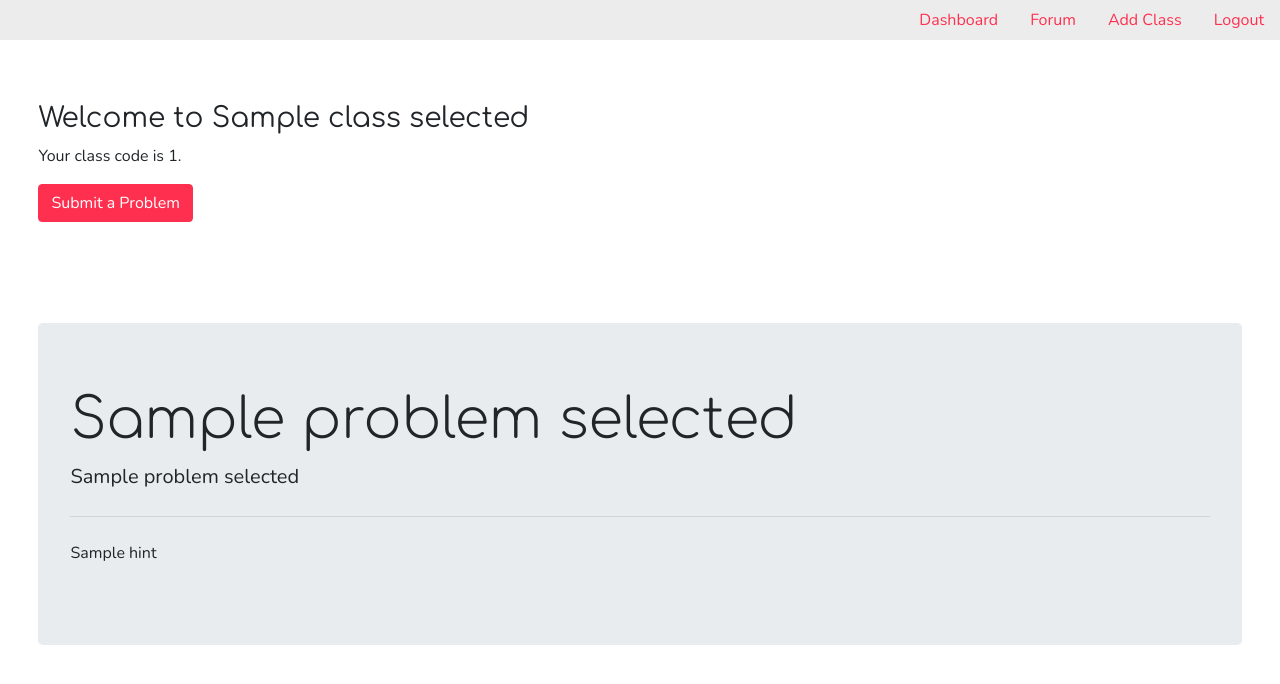
After one commit to noelle-crawfish/agora, a Flask app: template templates/problem_selected.html in a window 1280 px wide. The commit adds this page. Shown: the top 684 px of the page. Run offline with Flask 2, Linux system fonts and the light colour scheme; the template is opened without the code that fills it: most values are stand-ins (such as "Sample title", 1, 10 or a date in 2020); parts of the project's set-up code (start-up, migrations or seed data) failed here and were passed over; some libraries are stand-ins or nearby versions.

Commit message:
new templates take 123234153215325

```diff
--- /dev/null
+++ b/templates/problem_selected.html
@@ -0,0 +1,30 @@
+{% extends "user_template.html" %}
+
+{% block body %}
+
+	<div id="header" style="margin:3%;">
+		<h3>Welcome to {{class_selected["class_name"]}}</h3>
+		<p>Your class code is {{class_selected["class_id"]}}.</p>
+		<a href="{{link}}" class="btn btn-primary">Submit a Problem</a>
+	</div>
+	<br>
+	<div id="selected-problem" style="margin:3%;">
+		{% if problem_selected %}
+		<div class="jumbotron">
+			<h3 class="display-4">{{problem_selected["title"]}}</h1>
+			<p class="lead">{{problem_selected["question"]}}</p>
+			<hr class="my-4">
+
+			{% if problem_selected["hints"] %}
+				{% for hint in problem_selected["hints"] %}
+					<p>{{hint}}</p>
+				{% endfor %}
+			{% endif %}
+
+		</div>
+	</div>
+
+		{% endif %}
+
+
+{% endblock %}
```
Also changed, not shown: templates/class_page.html (+3 -5 lines).
